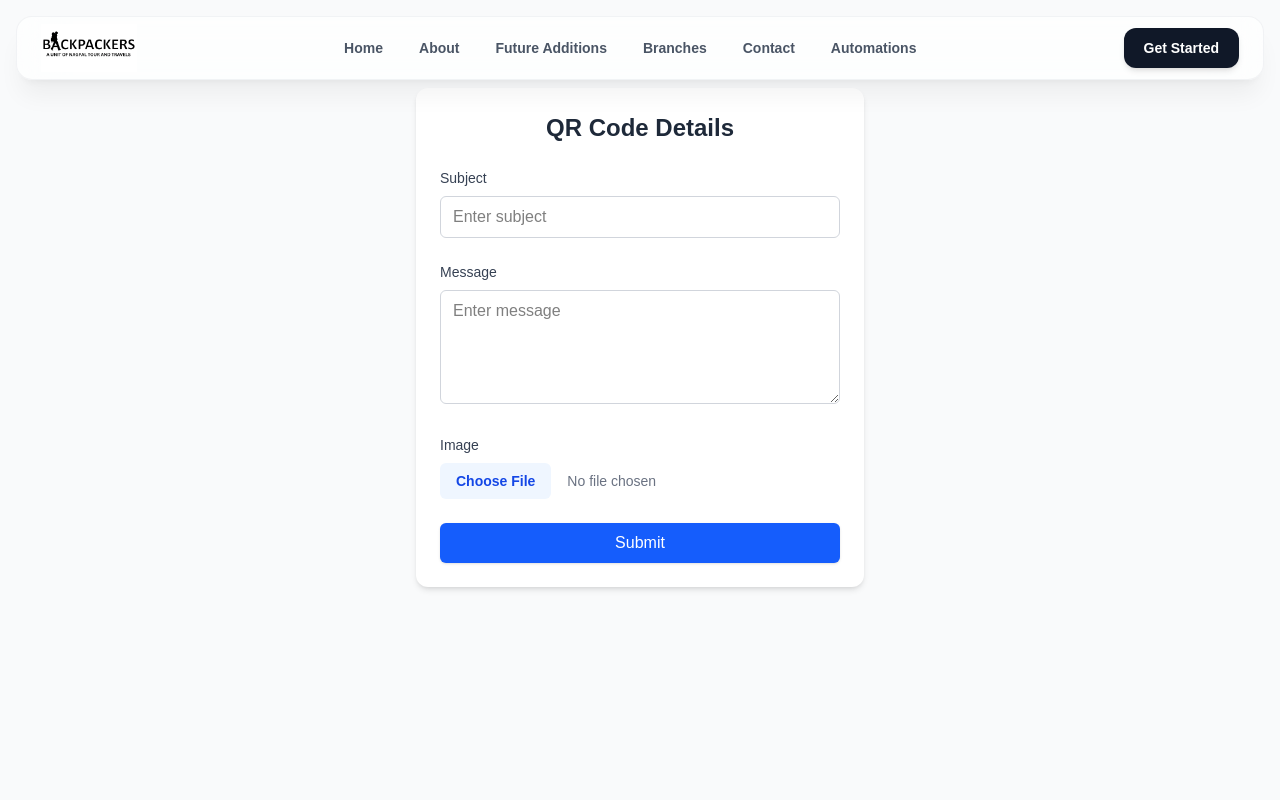
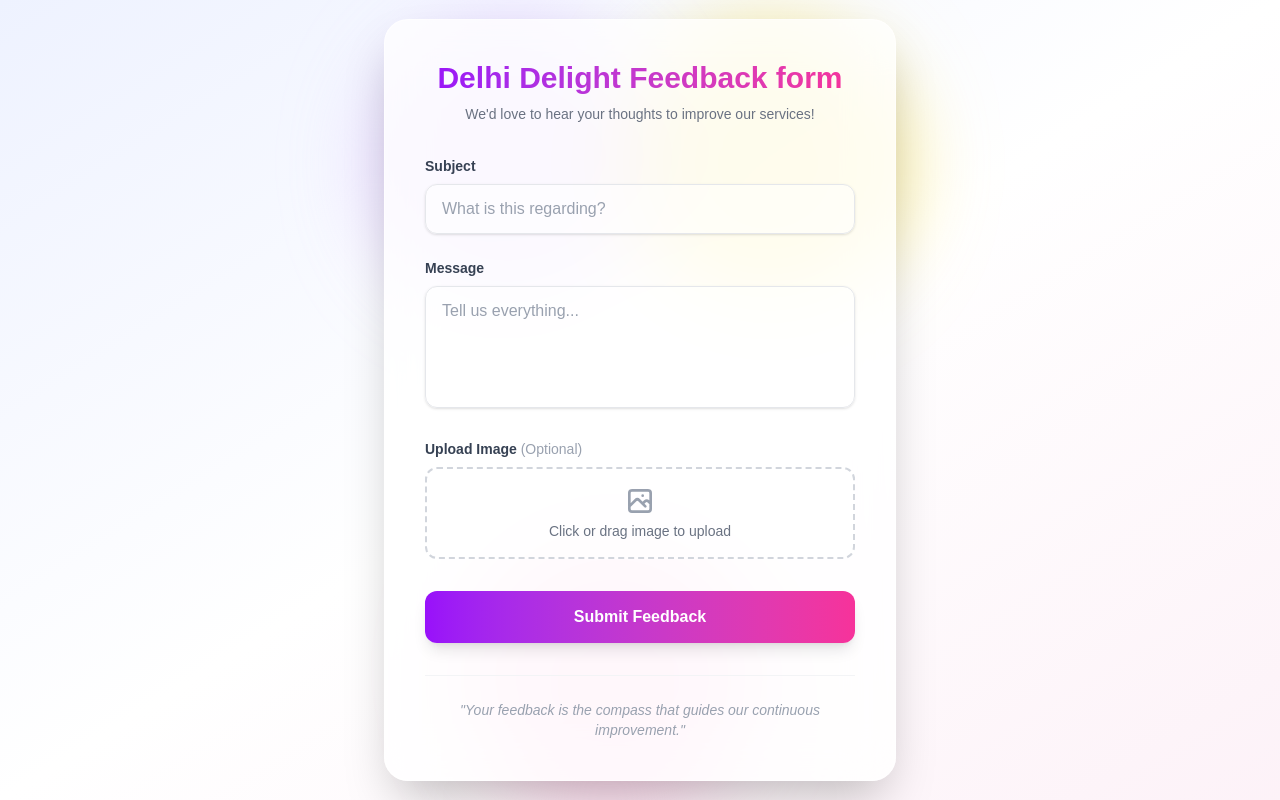
Before and after one commit to saurabhkuriyal/Checkpoint, a Next.js app: page /mess/QRCodeform in a window 1280 px wide. Shown: the top 800 px of the page. Built offline with nearby package versions, Linux system fonts and the light colour scheme.

Commit message:
Creating QR code form API

```diff
--- a/app/api/mess/feedback/route.ts
+++ b/app/api/mess/feedback/route.ts
@@ -6,10 +6,21 @@ export async function POST(req: NextRequest) {
     try {
         await dbConnect();
 
-        const data = await req.json();
-        console.log("Feedback data received:", data);
+        // Parse the incoming multipart/form-data request
+        const formData = await req.formData();
 
-        const createFeedback = await FeedbackModel.create(data);
+        const subject = formData.get("subject") as string;
+        const message = formData.get("message") as string;
+        const imageFile = formData.get("image"); // This will be the File object if provided
+
+        console.log("Feedback data received:", { subject, message, hasImage: !!imageFile });
+
+        // Note: For now, we are saving only text data. To save the image,
+        // you would typically upload `imageFile` to an S3 bucket or Cloudinary and save the URL here.
+        const createFeedback = await FeedbackModel.create({
+            subject,
+            message,
+        });
 
         return NextResponse.json(
             {
--- a/app/mess/QRCodeform/page.tsx
+++ b/app/mess/QRCodeform/page.tsx
@@ -4,14 +4,9 @@ import React from 'react';
 import { QRCodeForm } from '../../../component/mess/QRCodeForm';
 
 export default function QRCodeFormPage() {
-  const handleFormSubmit = async (data: any) => {
-    console.log('Form Submitted with data:', data);
-    alert(`Submitted subject: ${data.subject}`);
-  };
-
   return (
-    <div className="min-h-screen bg-gray-50 py-12 px-4 sm:px-6 lg:px-8">
-      <QRCodeForm onSubmit={handleFormSubmit} />
+    <div className="min-h-screen bg-gradient-to-br from-indigo-50 via-white to-pink-50 flex items-center justify-center p-4">
+      <QRCodeForm />
     </div>
   );
 }
--- a/component/Footer.tsx
+++ b/component/Footer.tsx
@@ -8,7 +8,7 @@ import { usePathname } from 'next/navigation';
 export default function Footer() {
     const pathname = usePathname();
 
-    if (pathname === '/auth/login' || pathname === '/auth/signup') {
+    if (pathname === '/auth/login' || pathname === '/auth/signup' || pathname === '/mess/QRCodeform') {
         return null;
     }
 
--- a/component/Header.tsx
+++ b/component/Header.tsx
@@ -11,7 +11,7 @@ export default function Header() {
   const [lastScrollY, setLastScrollY] = useState(0);
   const pathname = usePathname();
 
-  if (pathname === '/auth/login' || pathname === '/auth/signup') {
+  if (pathname === '/auth/login' || pathname === '/auth/signup' || pathname === '/mess/QRCodeform') {
     return null;
   }
 
--- a/component/mess/QRCodeForm.tsx
+++ b/component/mess/QRCodeForm.tsx
@@ -1,21 +1,30 @@
 'use client';
 
 import React from 'react';
-import { useQRCodeForm, QRCodeFormData } from '@/hooks/mess/useQRCodeForm';
+import Image from 'next/image';
+import { useQRCodeForm } from '@/hooks/mess/useQRCodeForm';
 
-interface QRCodeFormProps {
-  onSubmit: (data: QRCodeFormData) => void | Promise<void>;
-}
-
-export const QRCodeForm: React.FC<QRCodeFormProps> = ({ onSubmit }) => {
-  const { formData, isSubmitting, handleTextChange, handleImageChange, handleSubmit } = useQRCodeForm();
+export const QRCodeForm: React.FC = () => {
+  const { formData, isSubmitting, isSuccess, handleTextChange, handleImageChange, handleSubmit, closeSuccessModal } = useQRCodeForm();
 
   return (
-    <form onSubmit={(e) => handleSubmit(e, onSubmit)} className="max-w-md mx-auto p-6 bg-white rounded-xl shadow-md space-y-6 mt-10">
-      <h2 className="text-2xl font-bold text-gray-800 text-center">QR Code Details</h2>
+    <div className="relative w-full max-w-lg">
+      {/* Background glowing effects for premium look */}
+      <div className="absolute top-0 -left-4 w-72 h-72 bg-purple-300 rounded-full mix-blend-multiply filter blur-2xl opacity-30 animate-pulse"></div>
+      <div className="absolute top-0 -right-4 w-72 h-72 bg-yellow-300 rounded-full mix-blend-multiply filter blur-2xl opacity-30 animate-pulse" style={{ animationDelay: '2s' }}></div>
+      <div className="absolute -bottom-8 left-20 w-72 h-72 bg-pink-300 rounded-full mix-blend-multiply filter blur-2xl opacity-30 animate-pulse" style={{ animationDelay: '4s' }}></div>
 
+      <form onSubmit={handleSubmit} className="relative bg-white/80 backdrop-blur-xl border border-white/50 p-8 sm:p-10 rounded-3xl shadow-2xl space-y-8">
+        <div className="text-center">
+          <h2 className="text-3xl font-extrabold text-transparent bg-clip-text bg-gradient-to-r from-purple-600 to-pink-500">
+            Delhi Delight Feedback form
+          </h2>
+          <p className="mt-2 text-gray-500 text-sm">We'd love to hear your thoughts to improve our services!</p>
+        </div>
+
+        <div className="space-y-6">
           <div className="space-y-2">
-        <label htmlFor="subject" className="block text-sm font-medium text-gray-700">Subject</label>
+            <label htmlFor="subject" className="block text-sm font-semibold text-gray-700">Subject</label>
             <input
               type="text"
               id="subject"
@@ -23,13 +32,13 @@ export const QRCodeForm: React.FC<QRCodeFormProps> = ({ onSubmit }) => {
               value={formData.subject}
               onChange={handleTextChange}
               required
-          className="w-full px-3 py-2 border border-gray-300 rounded-md text-black focus:outline-none focus:ring-2 focus:ring-blue-500"
-          placeholder="Enter subject"
+              className="w-full px-4 py-3 bg-white/50 border border-gray-200 rounded-xl text-gray-800 placeholder-gray-400 focus:outline-none focus:ring-2 focus:ring-purple-500 focus:border-transparent transition-all duration-200 shadow-sm"
+              placeholder="What is this regarding?"
             />
           </div>
 
           <div className="space-y-2">
-        <label htmlFor="message" className="block text-sm font-medium text-gray-700">Message</label>
+            <label htmlFor="message" className="block text-sm font-semibold text-gray-700">Message</label>
             <textarea
               id="message"
               name="message"
@@ -37,30 +46,80 @@ export const QRCodeForm: React.FC<QRCodeFormProps> = ({ onSubmit }) => {
               onChange={handleTextChange}
               required
               rows={4}
-          className="w-full px-3 py-2 border border-gray-300 rounded-md text-black focus:outline-none focus:ring-2 focus:ring-blue-500"
-          placeholder="Enter message"
+              className="w-full px-4 py-3 bg-white/50 border border-gray-200 rounded-xl text-gray-800 placeholder-gray-400 focus:outline-none focus:ring-2 focus:ring-purple-500 focus:border-transparent transition-all duration-200 shadow-sm resize-none"
+              placeholder="Tell us everything..."
             />
           </div>
 
           <div className="space-y-2">
-        <label htmlFor="image" className="block text-sm font-medium text-gray-700">Image</label>
+            <label htmlFor="image" className="block text-sm font-semibold text-gray-700">Upload Image <span className="text-gray-400 font-normal">(Optional)</span></label>
+            <div className="relative border-2 border-dashed border-gray-300 rounded-xl p-4 hover:border-purple-500 transition-colors bg-white/50">
               <input
                 type="file"
                 id="image"
                 name="image"
                 accept="image/*"
                 onChange={handleImageChange}
-          className="w-full text-sm text-gray-500 file:mr-4 file:py-2 file:px-4 file:rounded-md file:border-0 file:text-sm file:font-semibold file:bg-blue-50 file:text-blue-700 hover:file:bg-blue-100"
+                className="absolute inset-0 w-full h-full opacity-0 cursor-pointer"
               />
+              <div className="text-center flex flex-col items-center justify-center">
+                <svg className="mx-auto h-8 w-8 text-gray-400" fill="none" viewBox="0 0 24 24" stroke="currentColor">
+                  <path strokeLinecap="round" strokeLinejoin="round" strokeWidth={2} d="M4 16l4.586-4.586a2 2 0 012.828 0L16 16m-2-2l1.586-1.586a2 2 0 012.828 0L20 14m-6-6h.01M6 20h12a2 2 0 002-2V6a2 2 0 00-2-2H6a2 2 0 00-2 2v12a2 2 0 002 2z" />
+                </svg>
+                <p className="mt-1 text-sm text-gray-500">
+                  {formData.image ? formData.image.name : "Click or drag image to upload"}
+                </p>
+              </div>
+            </div>
+          </div>
         </div>
 
         <button
           type="submit"
           disabled={isSubmitting}
-        className="w-full py-2 px-4 bg-blue-600 hover:bg-blue-700 text-white font-medium rounded-md shadow-sm focus:outline-none focus:ring-2 focus:ring-offset-2 focus:ring-blue-500 disabled:opacity-50 disabled:cursor-not-allowed"
+          className="w-full py-3.5 px-4 bg-gradient-to-r from-purple-600 to-pink-500 hover:from-purple-700 hover:to-pink-600 text-white font-bold rounded-xl shadow-lg transform hover:-translate-y-0.5 hover:shadow-xl transition-all duration-200 focus:outline-none focus:ring-2 focus:ring-offset-2 focus:ring-purple-500 disabled:opacity-70 disabled:cursor-not-allowed disabled:transform-none flex justify-center items-center gap-2"
         >
-        {isSubmitting ? 'Submitting...' : 'Submit'}
+          {isSubmitting ? (
+            <>
+              <svg className="animate-spin h-5 w-5 text-white" xmlns="http://www.w3.org/2000/svg" fill="none" viewBox="0 0 24 24">
+                <circle className="opacity-25" cx="12" cy="12" r="10" stroke="currentColor" strokeWidth="4"></circle>
+                <path className="opacity-75" fill="currentColor" d="M4 12a8 8 0 018-8V0C5.373 0 0 5.373 0 12h4zm2 5.291A7.962 7.962 0 014 12H0c0 3.042 1.135 5.824 3 7.938l3-2.647z"></path>
+              </svg>
+              Sending...
+            </>
+          ) : 'Submit Feedback'}
         </button>
+
+        {/* Quote at the bottom */}
+        <div className="pt-6 border-t border-gray-100 text-center">
+           <p className="text-gray-400 italic text-sm">"Your feedback is the compass that guides our continuous improvement."</p>
+        </div>
       </form>
+
+      {/* Success Modal */}
+      {isSuccess && (
+        <div className="fixed inset-0 z-50 flex items-center justify-center p-4 bg-black/60 backdrop-blur-sm transition-opacity">
+          <div className="bg-white rounded-3xl p-8 max-w-sm w-full shadow-2xl transform scale-100 transition-transform flex flex-col items-center text-center">
+            <div className="w-28 h-28 bg-purple-50 rounded-full flex items-center justify-center mb-6 border-4 border-white shadow-inner">
+              <Image
+                src="/backpackers.png"
+                alt="Success"
+                width={80}
+                height={80}
+                className="object-contain"
+              />
+            </div>
+            <h3 className="text-2xl font-bold text-gray-900 mb-2">Thank You!</h3>
+            <p className="text-gray-500 mb-8">Your feedback has been successfully submitted. We appreciate your input!</p>
+            <button
+              onClick={closeSuccessModal}
+              className="w-full py-3 px-4 bg-gradient-to-r from-purple-600 to-pink-500 hover:from-purple-700 hover:to-pink-600 text-white font-semibold rounded-xl transition-colors shadow-md"
+            >
+              Close
+            </button>
+          </div>
+        </div>
+      )}
+    </div>
   );
 };
--- a/hooks/mess/useQRCodeForm.ts
+++ b/hooks/mess/useQRCodeForm.ts
@@ -1,4 +1,5 @@
 import { useState, ChangeEvent, FormEvent } from 'react';
+import { submitFeedback } from '@/services/mess.services';
 
 export interface QRCodeFormData {
   subject: string;
@@ -14,6 +15,7 @@ export const useQRCodeForm = () => {
   });
 
   const [isSubmitting, setIsSubmitting] = useState(false);
+  const [isSuccess, setIsSuccess] = useState(false);
 
   const handleTextChange = (e: ChangeEvent<HTMLInputElement | HTMLTextAreaElement>) => {
     const { name, value } = e.target;
@@ -32,27 +34,36 @@ export const useQRCodeForm = () => {
     }
   };
 
-  const handleSubmit = async (e: FormEvent, onSubmit: (data: QRCodeFormData) => Promise<void> | void) => {
+  const handleSubmit = async (e: FormEvent) => {
     e.preventDefault();
     setIsSubmitting(true);
     try {
-      await onSubmit(formData);
-      console.log("QR code Hook", formData);
+      const res = await submitFeedback(formData);
+      console.log("QR code Hook", res);
+
+      if (res.success) {
+        setIsSuccess(true);
+        setFormData({ subject: '', message: '', image: null });
+      }
 
     } catch (error) {
       console.error("Form submission failed", error);
-
-
     } finally {
       setIsSubmitting(false);
     }
   };
 
+  const closeSuccessModal = () => {
+    setIsSuccess(false);
+  };
+
   return {
     formData,
     isSubmitting,
+    isSuccess,
     handleTextChange,
     handleImageChange,
     handleSubmit,
+    closeSuccessModal
   };
 };
--- a/services/mess.services.ts
+++ b/services/mess.services.ts
@@ -3,7 +3,24 @@ import { API } from '../constants/api';
 
 export const submitFeedback = async (data: { subject: string; message: string; image?: File | string | null }) => {
     try {
-        const response = await axios.post(API.feedback, data);
+        console.log("arrived in the QR code services", data);
+
+        // Convert the standard object into FormData for multipart/form-data support
+        const formData = new FormData();
+        formData.append("subject", data.subject);
+        formData.append("message", data.message);
+
+        // Append the image only if it exists
+        if (data.image) {
+            formData.append("image", data.image);
+        }
+
+        // Axios handles the multipart/form-data headers automatically when you pass a FormData instance
+        const response = await axios.post(API.feedback, formData, {
+            headers: {
+                'Content-Type': 'multipart/form-data'
+            }
+        });
         return response.data;
     } catch (error: any) {
         console.error("Error submitting feedback:", error);
```
Lines whose indentation alone changed are shown as unchanged.
